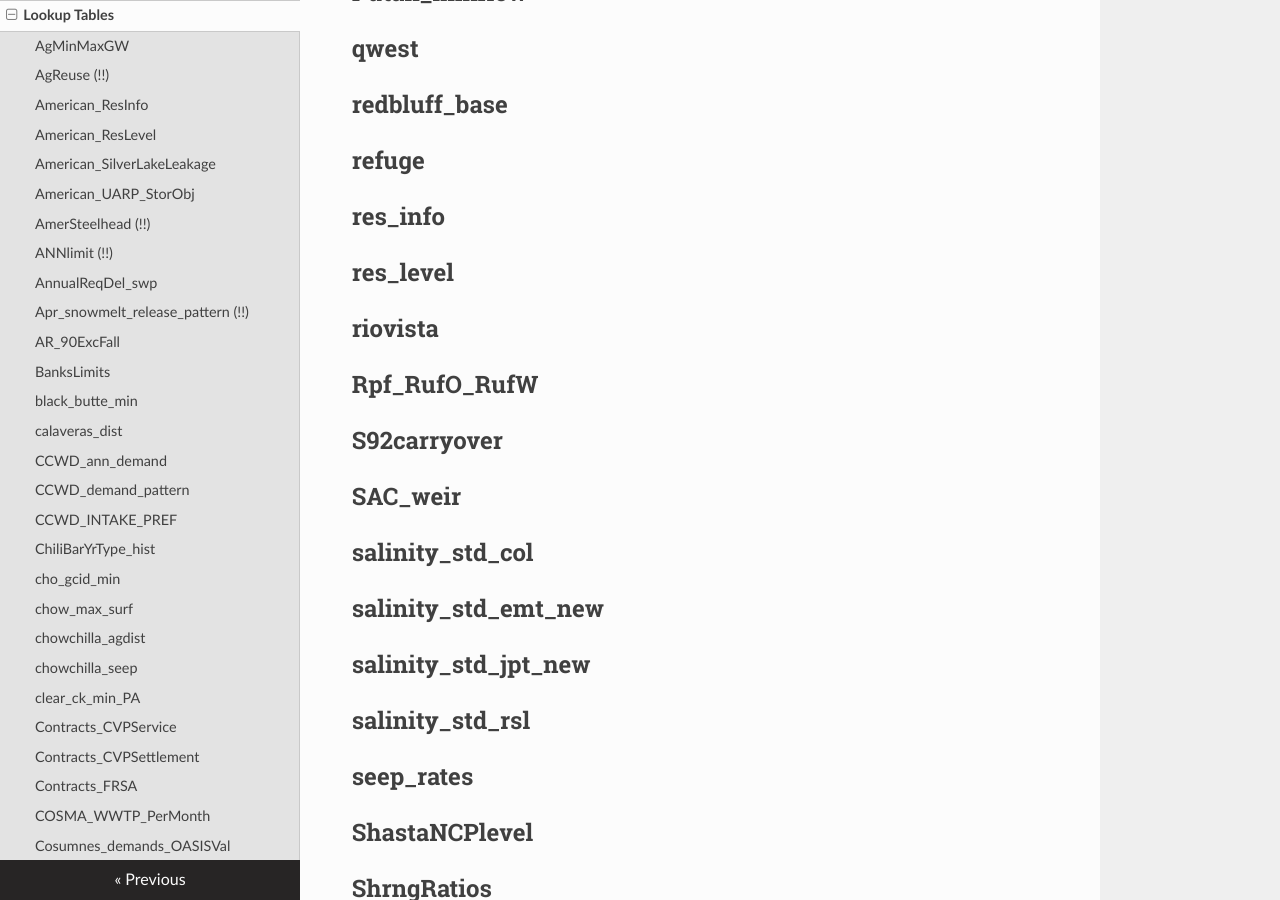
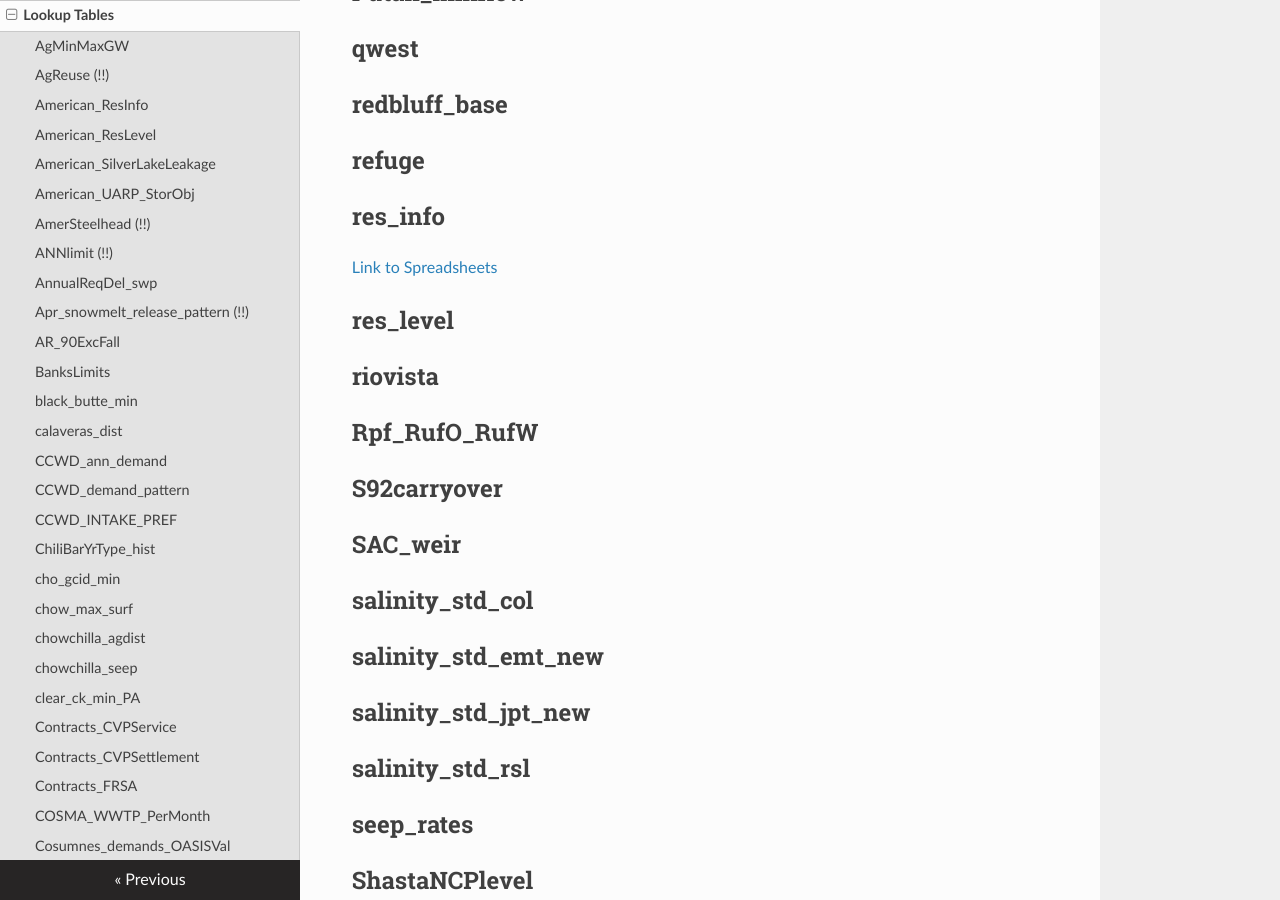
Before and after one commit to CentralValleyModeling/centralvalleymodeling.github.io, an MkDocs documentation site: the page built from docs/lookuptables.md, in a window 1280 px wide and 900 px high, scrolled down 7136 px. Built offline with MkDocs 1.6.1, drawn with Linux system fonts in a browser that asks for light colours; nearby versions of some CDN libraries.

Commit message:
Add test link

```diff
--- a/docs/lookuptables.md
+++ b/docs/lookuptables.md
@@ -25,7 +25,9 @@ SWP SOD Contract Assumption and Input Calculations for CalSim Spreadsheet (FIXED
 
 ## Apr_snowmelt_release_pattern (!!)
 Nancy Parker, Reclamation
+
 ## AR_90ExcFall
+
 ## BanksLimits
 ## black_butte_min
 ## calaveras_dist
@@ -136,6 +138,7 @@ Nancy Parker, Reclamation
 ## redbluff_base
 ## refuge
 ## res_info
+[Link to Spreadsheets](https://cadwr.box.com/s/gk0kkflsssolca7edjcex4bu6gqftlk3)
 ## res_level
 ## riovista
 ## Rpf_RufO_RufW
```
